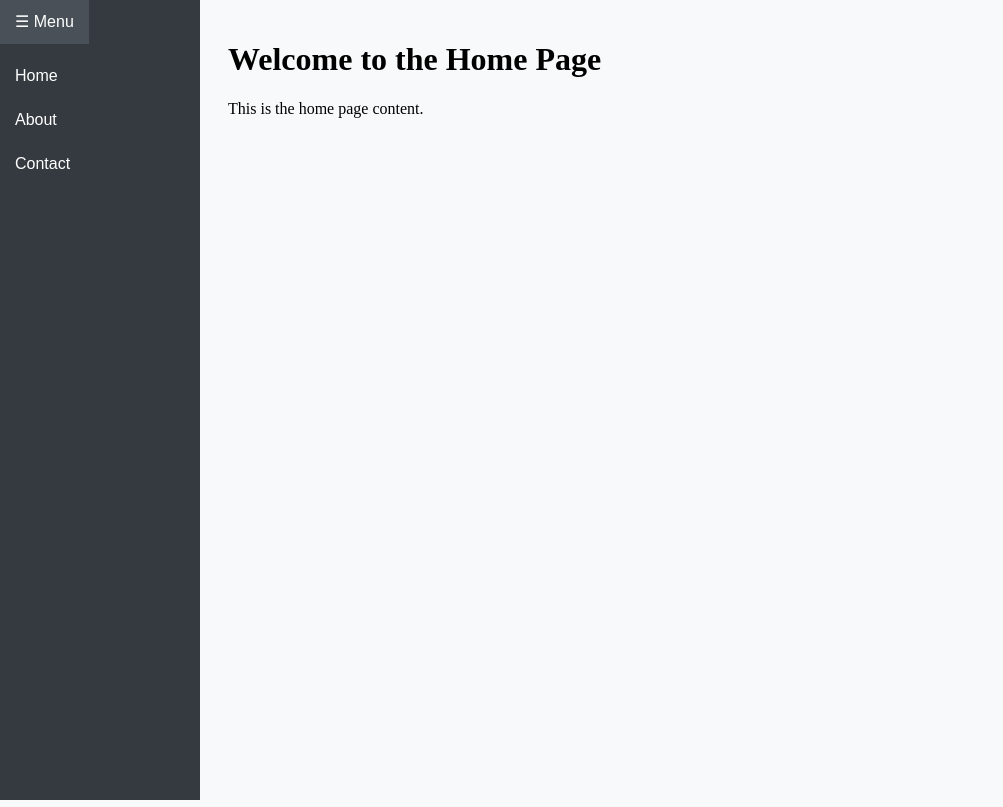
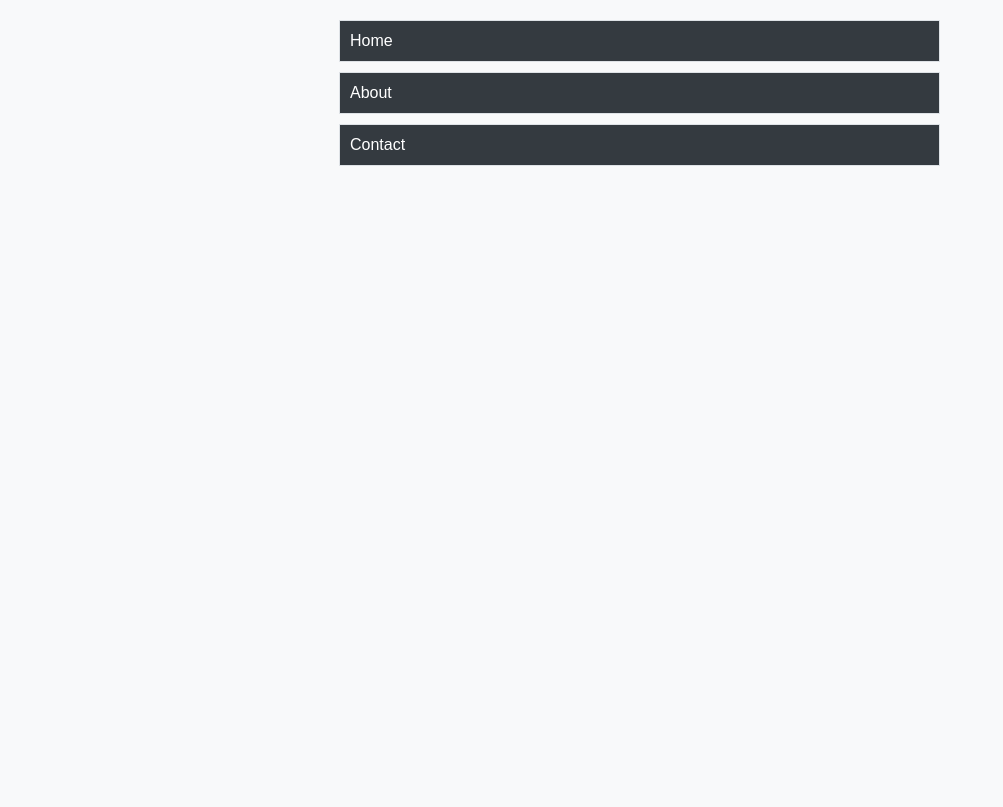
Before and after one commit to RamPrakaash13/PersonalStuff_111292, a plain HTML site: page index.html in a window 1280 px wide. Shown: the whole page, without its empty margins (0-1003 px from the left). Drawn offline with nearby package versions, Linux system fonts and the light colour scheme.

Commit message:
Update index.html

```diff
--- a/index.html
+++ b/index.html
@@ -1,7 +1,7 @@
 <!DOCTYPE html>
 <html>
 <head>
-    <title>Sidebar Example</title>
+    <title>Main Page</title>
     <meta name="viewport" content="width=device-width, initial-scale=1">
     <!-- Bootstrap CSS -->
     <link rel="stylesheet" href="https://stackpath.bootstrapcdn.com/bootstrap/4.5.2/css/bootstrap.min.css">
@@ -9,91 +9,36 @@
         body {
             font-family: Arial, sans-serif;
             margin: 0;
-            padding: 0;
+            padding: 20px;
             background-color: #f8f9fa;
         }
-        #sidebar {
-            height: 100vh;
-            width: 200px;
-            background-color: #343a40; /* Dark grey */
-            position: fixed;
-            top: 0;
-            left: -200px;
-            overflow-x: hidden;
-            transition: left 0.3s ease;
+        .page-links {
+            max-width: 600px;
+            margin: 0 auto;
         }
-        #sidebar.open {
-            left: 0;
+        .page-link {
+            display: block;
+            padding: 10px;
+            margin-bottom: 10px;
+            background-color: #343a40;
+            color: #fff;
+            text-decoration: none;
         }
-        #sidebar a {
-            padding: 10px 15px;
-            display: block;
-            text-decoration: none;
-            color: #fff; /* White text */
-        }
-        #sidebar a:hover {
-            background-color: #495057; /* Darker grey on hover */
-        }
-        #content {
-            margin-left: 0;
-            padding: 20px;
-            transition: margin-left 0.3s ease;
-        }
-        @media (min-width: 768px) {
-            #sidebar {
-                left: 0;
-            }
-            #content {
-                margin-left: 200px;
-            }
-        }
-        iframe {
-            border: none;
-            width: 100%;
-            height: calc(100vh - 40px);
-        }
-        /* Colors for the page header */
-        h1 {
-            color: #343a40; /* Dark grey */
-        }
-        /* Colors for the "Menu" button */
-        .menu-btn {
-            background-color: #343a40; /* Dark grey */
-            color: #fff; /* White text */
-            border: none;
-            padding: 10px 15px;
-            cursor: pointer;
-            display: block;
-            text-align: center;
-            font-size: 16px;
-            margin-bottom: 10px;
-        }
-        .menu-btn:hover {
-            background-color: #495057; /* Darker grey on hover */
+        .page-link:hover {
+            background-color: #495057;
         }
     </style>
 </head>
 <body>
-    <div id="sidebar">
-        <button class="menu-btn" onclick="toggleSidebar()">☰ Menu</button>
-        <a href="home.html" target="content">Home</a>
-        <a href="about.html" target="content">About</a>
-        <a href="contact.html" target="content">Contact</a>
-    </div>
-
-    <div id="content">
-        <iframe name="content" src="home.html"></iframe>
+    <div class="page-links">
+        <a href="home.html" class="page-link">Home</a>
+        <a href="about.html" class="page-link">About</a>
+        <a href="contact.html" class="page-link">Contact</a>
     </div>
 
     <!-- Bootstrap JS and jQuery (needed for Bootstrap) -->
     <script src="https://ajax.googleapis.com/ajax/libs/jquery/3.5.1/jquery.min.js"></script>
     <script src="https://cdnjs.cloudflare.com/ajax/libs/popper.js/1.16.0/umd/popper.min.js"></script>
     <script src="https://stackpath.bootstrapcdn.com/bootstrap/4.5.2/js/bootstrap.min.js"></script>
-
-    <script>
-        function toggleSidebar() {
-            document.getElementById("sidebar").classList.toggle("open");
-        }
-    </script>
 </body>
 </html>
```
